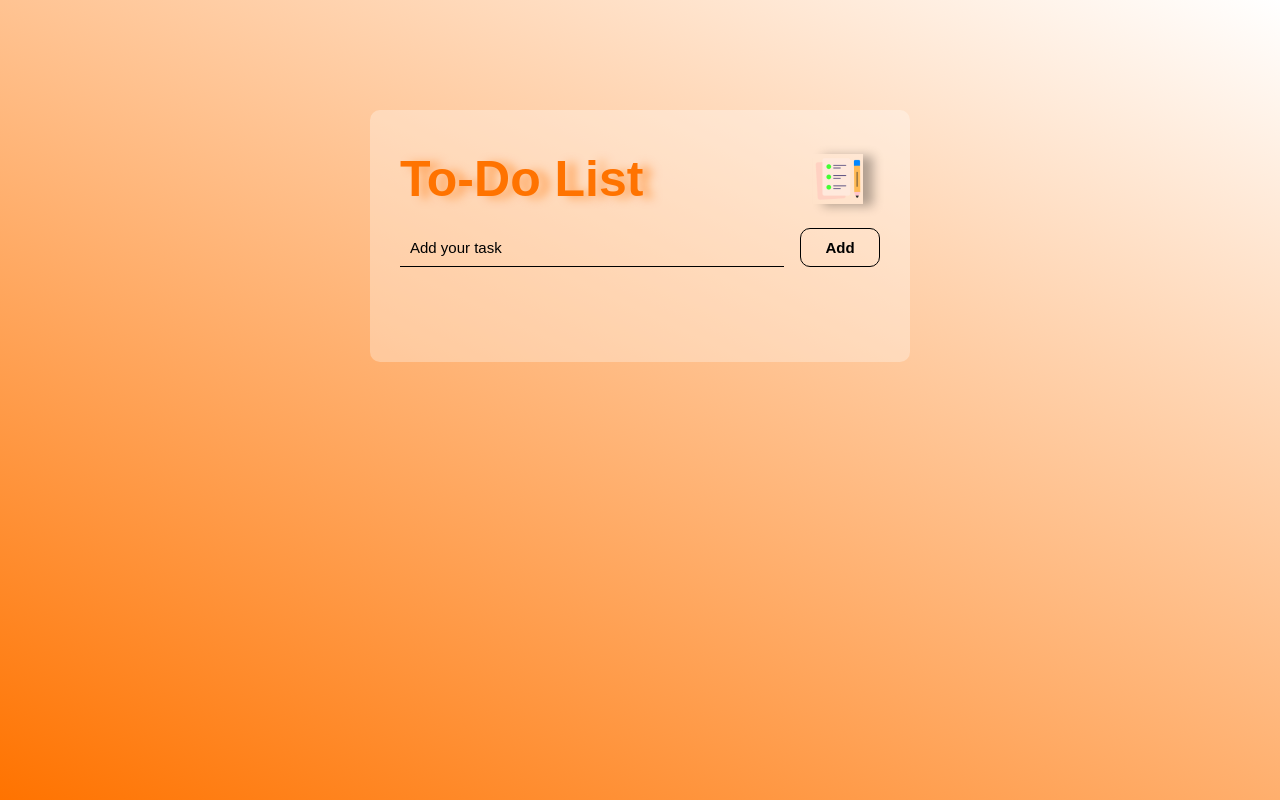
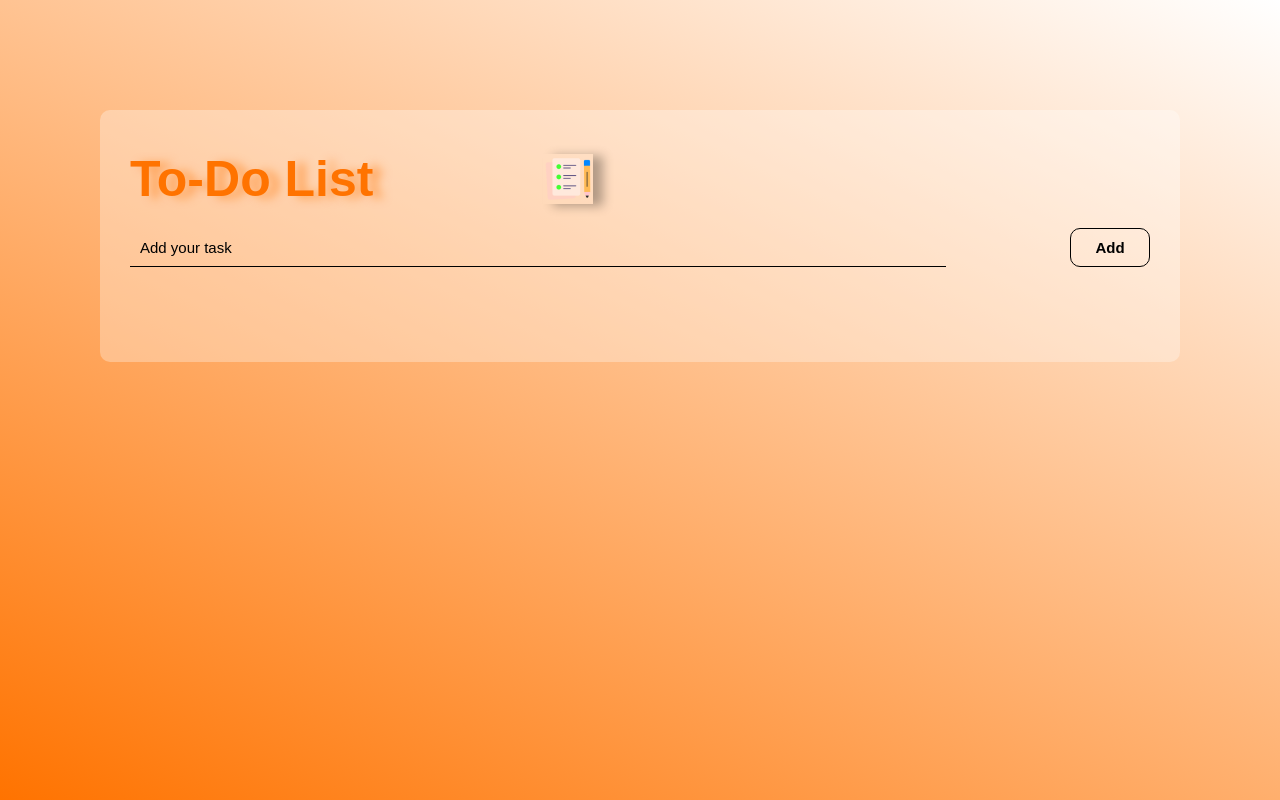
Before and after one commit to Suresh-23723/to-do-list, a plain HTML site: page index.html in a window 1280 px wide. Drawn offline with Linux system fonts and the light colour scheme.

Commit message:
Update style.css

```diff
--- a/style.css
+++ b/style.css
@@ -14,7 +14,7 @@
 
 .to-do-app {
     width: 100%;
-    max-width: 540px;
+    max-width: 1080px;
     background-color: rgba(255,255,255,0.3);
     margin: 100px auto 20px;
     padding: 40px 30px 70px;
```
